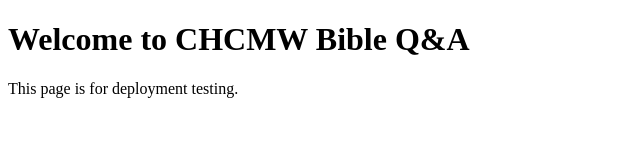
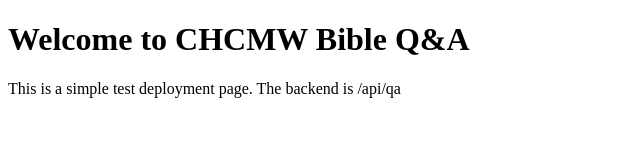
Before and after one commit to zenkiotsuka-beep/chcmw-bible-qa-v3-af7s, a website: page index.html in a window 1280 px wide. Shown: the whole page, without its empty margins (0-640 px from the left). Drawn offline with Linux system fonts and the light colour scheme.

Commit message:
Add files via upload

```diff
--- a/index.html
+++ b/index.html
@@ -3,6 +3,6 @@
   <head><title>CHCMW Bible Q&A</title></head>
   <body>
     <h1>Welcome to CHCMW Bible Q&A</h1>
-    <p>This page is for deployment testing.</p>
+    <p>This is a simple test deployment page. The backend is /api/qa</p>
   </body>
 </html>
```
